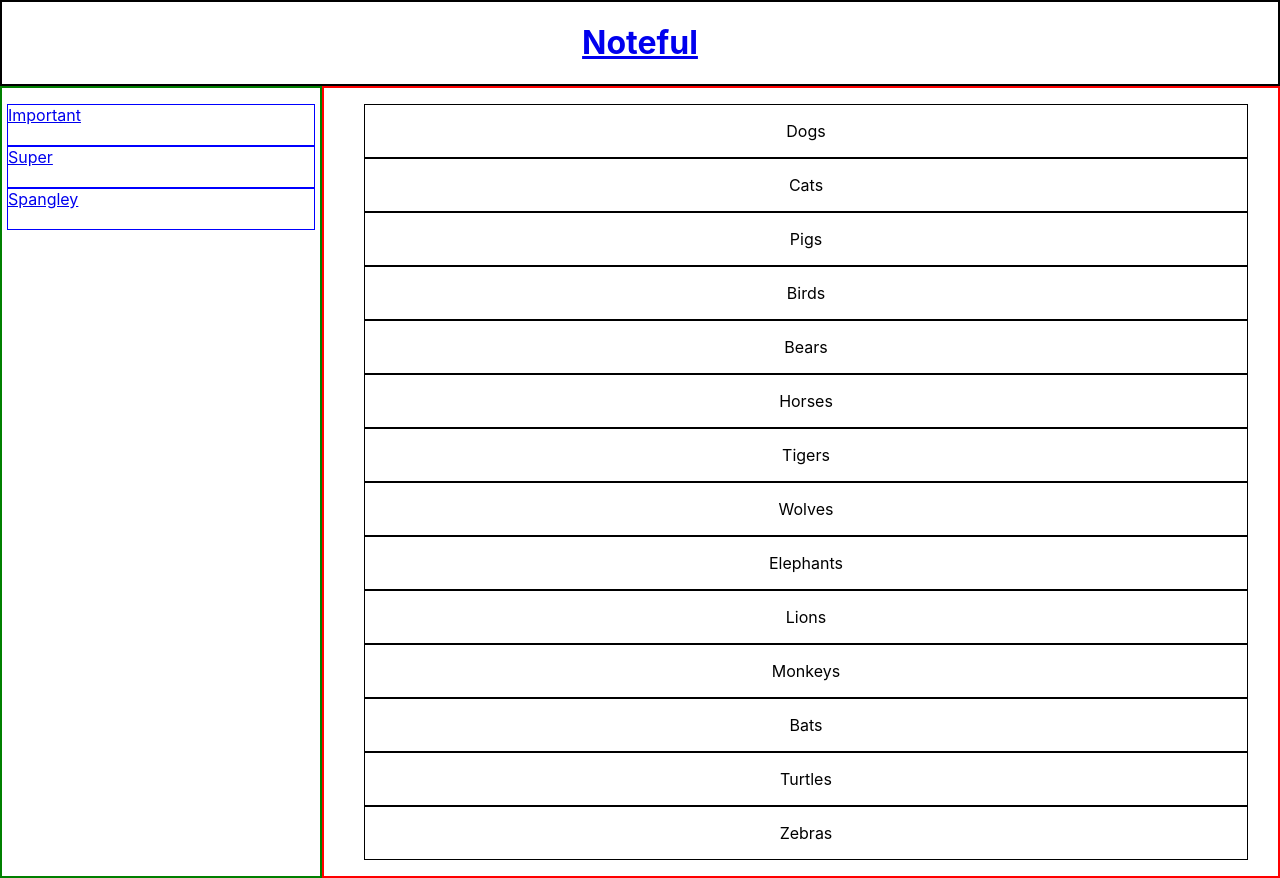
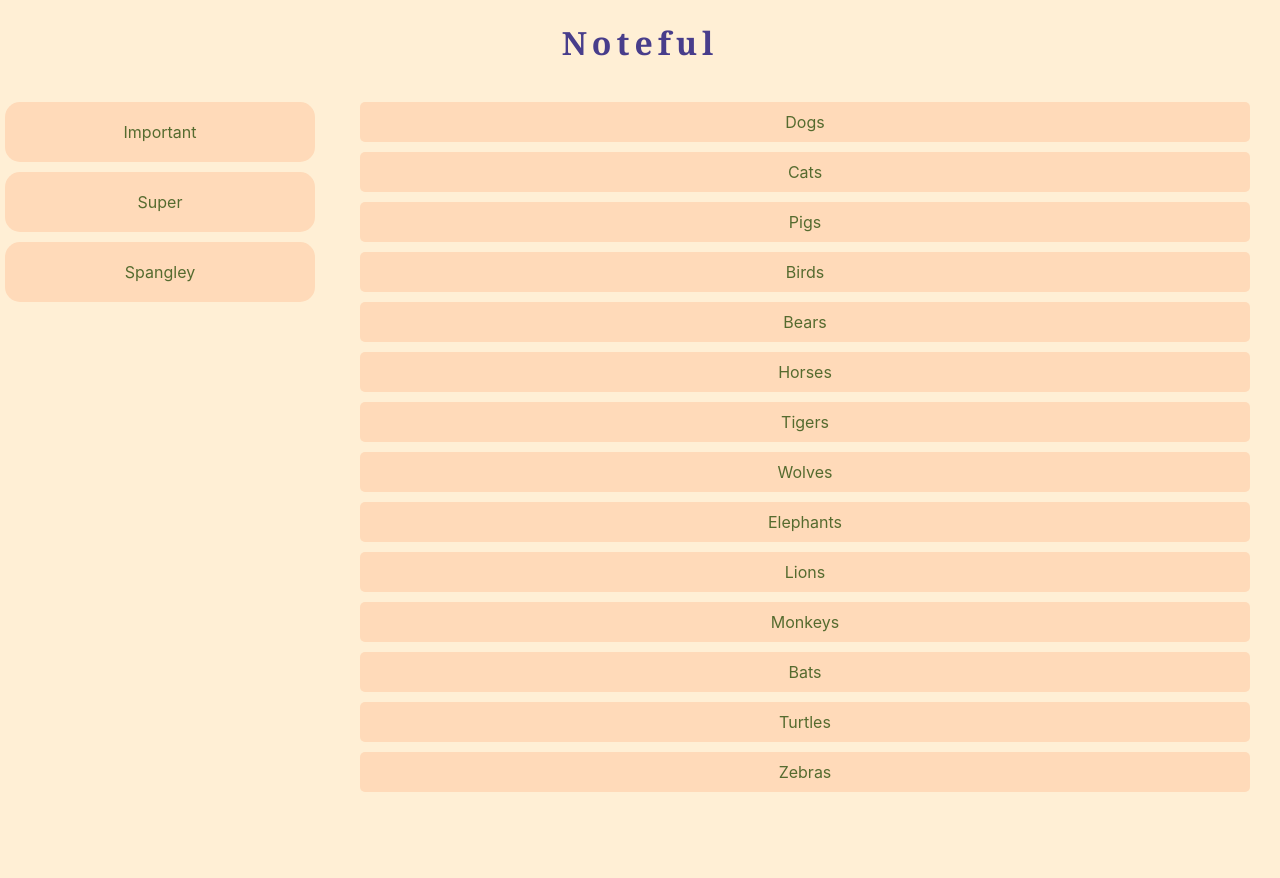
Before and after one commit to jenngonzalez/noteful-app, a React (Create React App) app: page / in a window 1280 px wide. After the commit the page ends 808 px from the top, so only its background shows below. Built offline with nearby package versions, Linux system fonts and the light colour scheme.

Commit message:
noteIds and descriptions

```diff
--- a/src/App.css
+++ b/src/App.css
@@ -1,6 +1,21 @@
+* {
+    box-sizing: border-box;
+}
+
+body {
+    background: papayawhip;
+}
+
 header {
     text-align: center;
-    border: 2px solid black;
+    /* border: 2px dashed black; */
+    font-family: Georgia, 'Times New Roman', Times, serif
+}
+
+header a {
+    text-decoration: none;
+    color: darkslateblue;
+    letter-spacing: 5px;
 }
 
 .app-body {
@@ -9,10 +24,10 @@ header {
 
 .sidebar {
     width: 25%;
-    border: 2px solid green;
+    /* border: 2px solid green; */
 }
 
 .main {
     width: 75%;
-    border: 2px solid red;
+    /* border: 2px solid red; */
 }
--- a/src/Folder-notes.js
+++ b/src/Folder-notes.js
@@ -1,4 +1,5 @@
 import React from 'react';
+import { Link } from 'react-router-dom';
 import STORE from './dummy-store';
 import './Folder-notes.css';
 
@@ -8,10 +9,12 @@ export default function FolderNotes(props) {
     )
     const uniqueNote = note.map((n, index) =>
         <li key={index}>
-         {n.name}
+            <Link to={`/note/${n.id}`}>
+                {n.name}
+            </Link>
         </li>
     )
-    console.log({note})
+
     return (
             <ul className="folder-notes-list">
                 {uniqueNote}
--- a/src/Folder-sidebar.css
+++ b/src/Folder-sidebar.css
@@ -1,4 +1,5 @@
-.current {
+/* .current {
     background: coral;
     color: white;
-}
+    border: 2px solid black;
+} */
--- a/src/Folder-sidebar.js
+++ b/src/Folder-sidebar.js
@@ -2,19 +2,30 @@ import React, { Component } from 'react';
 import STORE from './dummy-store';
 import { NavLink } from 'react-router-dom';
 import './Folder-sidebar.css';
+import FolderNotes from './Folder-notes';
 
 
 export default class FolderSidebar extends Component {
     render() {
         const folders = STORE.folders.map(folder =>
-            <li key={folder.id}>
-                <NavLink
-                    to={`/folder/${folder.id}`}
-                    activeClassName="current"
-                >
+            // <li key={folder.id}>
+            //     <NavLink
+            //         to={`/folder/${folder.id}`}
+            //         activeClassName="current"
+            //     >
+            //         {folder.name}
+            //     </NavLink>
+            // </li>
+
+            <NavLink
+                to={`/folder/${folder.id}`}
+                activeClassName="current"
+                key={folder.id}
+            >
+                <li key={folder.id}>
                     {folder.name}
-                </NavLink>
-            </li>
+                </li>
+            </NavLink>
         )
         return (
             <ul className="folder-list">
--- a/src/Main-notes.css
+++ b/src/Main-notes.css
@@ -3,7 +3,21 @@
 }
 
 .note-list li {
-    border: 1px solid black;
+    /* border: 1px dotted gray;
+    border-radius: 50%; */
+    border-radius: 5px;
     text-align: center;
     margin-right: 30px;
+    padding: 10px;
+    margin-bottom: 10px;
+    background: peachpuff;
 }
+
+.note-list a {
+    color: darkolivegreen;
+    text-decoration: none;
+}
+
+.note-list li:hover {
+    background: cyan;
+}
--- a/src/Main-notes.js
+++ b/src/Main-notes.js
@@ -1,4 +1,5 @@
 import React, { Component } from 'react';
+import { Link } from 'react-router-dom';
 import STORE from './dummy-store';
 import './Main-notes.css'
 
@@ -9,7 +10,7 @@ export default class MainNotes extends Component {
                 key={note.id}
                 // folderID={note.folderId}
             >
-                <p>{note.name}</p>
+                <Link to={`/note/${note.id}`}>{note.name}</Link>
             </li>
             )
         return (
--- a/src/Main-sidebar.css
+++ b/src/Main-sidebar.css
@@ -5,7 +5,25 @@
 }
 
 .folder-list li {
-    text-align: left;
+    text-align: center;
     padding-bottom: 20px;
-    border: 1px solid blue;
+    padding-top: 20px;
+    /* border: 1px solid blue; */
+    border-radius: 15px;
+    background: peachpuff;
+    /* color: aqua; */
+    margin-bottom: 10px;
 }
+
+.folder-list a {
+    color: darkolivegreen;
+    text-decoration: none;
+}
+
+.folder-list li:hover {
+    background: coral;
+}
+
+/* .current {
+    border: 2px solid black;
+} */
--- a/src/Main-sidebar.js
+++ b/src/Main-sidebar.js
@@ -6,13 +6,22 @@ import './Main-sidebar.css';
 export default class MainSidebar extends Component {
     render() {
         const folders = STORE.folders.map(folder =>
-            <li key={folder.id}>
-                <NavLink
-                    to={`/folder/${folder.id}`}
-                >
+            <NavLink
+                to={`/folder/${folder.id}`}
+                key={folder.id}
+                activeClassName="current"
+            >
+                <li key={folder.id}>
                     {folder.name}
-                </NavLink>
-            </li>
+                </li>
+            </NavLink>
+            // <li key={folder.id}>
+            //     <NavLink
+            //         to={`/folder/${folder.id}`}
+            //     >
+            //         {folder.name}
+            //     </NavLink>
+            // </li>
         )
         return (
             <ul className="folder-list">
--- a/src/Note-note.js
+++ b/src/Note-note.js
@@ -1,9 +1,18 @@
-import React, { Component } from 'react';
+import React from 'react';
+import STORE from './dummy-store';
 
-export default class NoteNote extends Component {
-    render() {
-        return (
-            <div />
-        )
-    }
+export default function NoteNote(props) {
+    const selectedNote = STORE.notes.find(note =>
+        note.id === props.match.params.noteID
+    )
+    return (
+        <div>
+            <p>{selectedNote.content}</p>
+            <p>{selectedNote.modified}</p>
+        </div>
+    )
 }
+
+
+
+// when you click on a note, this component appears showing the note name, content, and date modified
--- a/src/Note-sidebar.js
+++ b/src/Note-sidebar.js
@@ -1,11 +1,31 @@
-import React, { Component } from 'react';
+import React from 'react';
+import STORE from './dummy-store';
 
-export default class NoteSidebar extends Component {
-    render() {
-        return (
-            <div>
-                <p>This is the note sidebar</p>
-            </div>
-        )
-    }
+export default function NoteSidebar(props) {
+
+    const findNote = STORE.notes.find(n =>
+    n.id === props.match.params.noteID
+    )
+
+    const findFolder = findNote.folderId
+
+    const selectedFolder = STORE.folders.find(f =>
+    f.id === findFolder
+    )
+
+    return (
+        <div>
+            <button
+                // onClick={props.history.goBack()}
+            >
+                Back
+            </button>
+            <p>{selectedFolder.name}</p>
+        </div>
+    )
 }
+
+
+// this component should include a "back" button (use programmatic navigation) and the name of the current folder
+
+// need to find the folderId that matches the current note's folderId
```
Also changed, not shown: src/App.js (+4 -4 lines).
